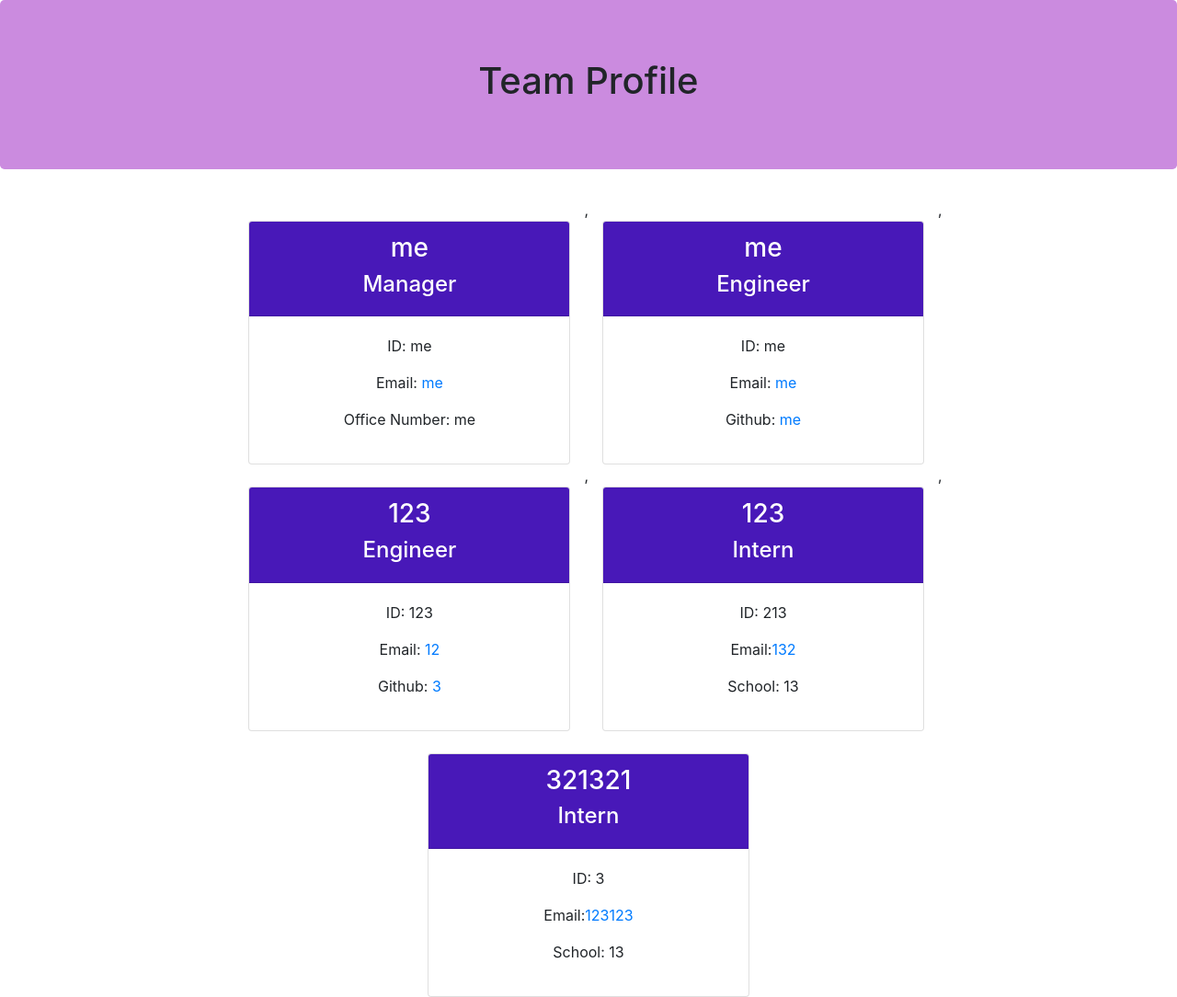
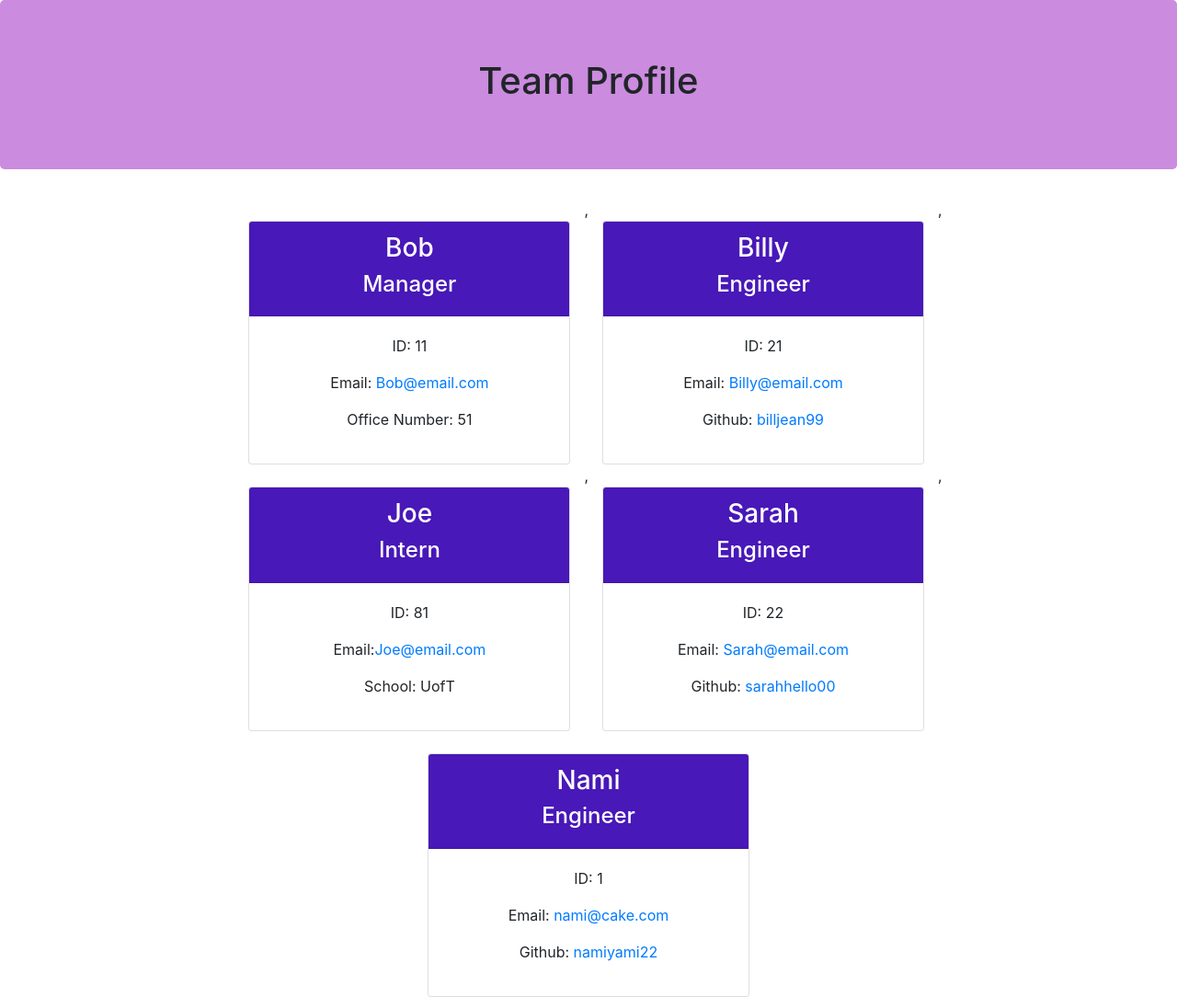
Before and after one commit to danielfu13/yurin87, a website: page page/index.html in a window 1280 px wide. Shown: the whole page at 92% size. Drawn offline with nearby package versions, Linux system fonts and the light colour scheme.

```diff
--- a/page/index.html
+++ b/page/index.html
@@ -24,13 +24,13 @@
     <div class="col-4 mt-4">
         <div class="card">
             <div class="card-header">
-                <h3>me</h3>
+                <h3>Bob</h3>
                 <h4>Manager</h4>
             </div>
             <div class="card-body">
-                <p class="id">ID: me</p>
-                <p class="email">Email: <a href="mailto: me">me</a></p>
-                <p class="officeNumber">Office Number: me</p>
+                <p class="id">ID: 11</p>
+                <p class="email">Email: <a href="mailto: Bob@email.com">Bob@email.com</a></p>
+                <p class="officeNumber">Office Number: 51</p>
             </div>
         </div>
     </div>
@@ -38,13 +38,13 @@
     <div class="col-4 mt-4">
         <div class="card">
             <div class="card-header">
-                <h3>me</h3>
+                <h3>Billy</h3>
                 <h4>Engineer</h4>
             </div>
             <div class="card-body">
-                <p class="id">ID: me</p>
-                <p class="email">Email: <a href="mailto: me">me</a></p>
-                <p class="github">Github: <a href="https://github.com/me">me</a></p>
+                <p class="id">ID: 21</p>
+                <p class="email">Email: <a href="mailto: Billy@email.com">Billy@email.com</a></p>
+                <p class="github">Github: <a href="https://github.com/billjean99">billjean99</a></p>
             </div>
         </div>
     </div>
@@ -52,13 +52,14 @@
     <div class="col-4 mt-4">
         <div class="card">
             <div class="card-header">
-                <h3>123</h3>
-                <h4>Engineer</h4>
+                <h3>Joe</h3>
+                <h4>Intern</h4>
             </div>
+
             <div class="card-body">
-                <p class="id">ID: 123</p>
-                <p class="email">Email: <a href="mailto: 12">12</a></p>
-                <p class="github">Github: <a href="https://github.com/3">3</a></p>
+                <p class="id">ID: 81</p>
+                <p class="email">Email:<a href="mailto:Joe@email.com">Joe@email.com</a></p>
+                <p class="school">School: UofT</p>
             </div>
         </div>
     </div>
@@ -66,14 +67,13 @@
     <div class="col-4 mt-4">
         <div class="card">
             <div class="card-header">
-                <h3>123</h3>
-                <h4>Intern</h4>
+                <h3>Sarah</h3>
+                <h4>Engineer</h4>
             </div>
-
             <div class="card-body">
-                <p class="id">ID: 213</p>
-                <p class="email">Email:<a href="mailto:132">132</a></p>
-                <p class="school">School: 13</p>
+                <p class="id">ID: 22</p>
+                <p class="email">Email: <a href="mailto: Sarah@email.com">Sarah@email.com</a></p>
+                <p class="github">Github: <a href="https://github.com/sarahhello00">sarahhello00</a></p>
             </div>
         </div>
     </div>
@@ -81,14 +81,13 @@
     <div class="col-4 mt-4">
         <div class="card">
             <div class="card-header">
-                <h3>321321</h3>
-                <h4>Intern</h4>
+                <h3>Nami</h3>
+                <h4>Engineer</h4>
             </div>
-
             <div class="card-body">
-                <p class="id">ID: 3</p>
-                <p class="email">Email:<a href="mailto:123123">123123</a></p>
-                <p class="school">School: 13</p>
+                <p class="id">ID: 1</p>
+                <p class="email">Email: <a href="mailto: nami@cake.com">nami@cake.com</a></p>
+                <p class="github">Github: <a href="https://github.com/namiyami22">namiyami22</a></p>
             </div>
         </div>
     </div>
```
Also changed, not shown: README.md (added).
